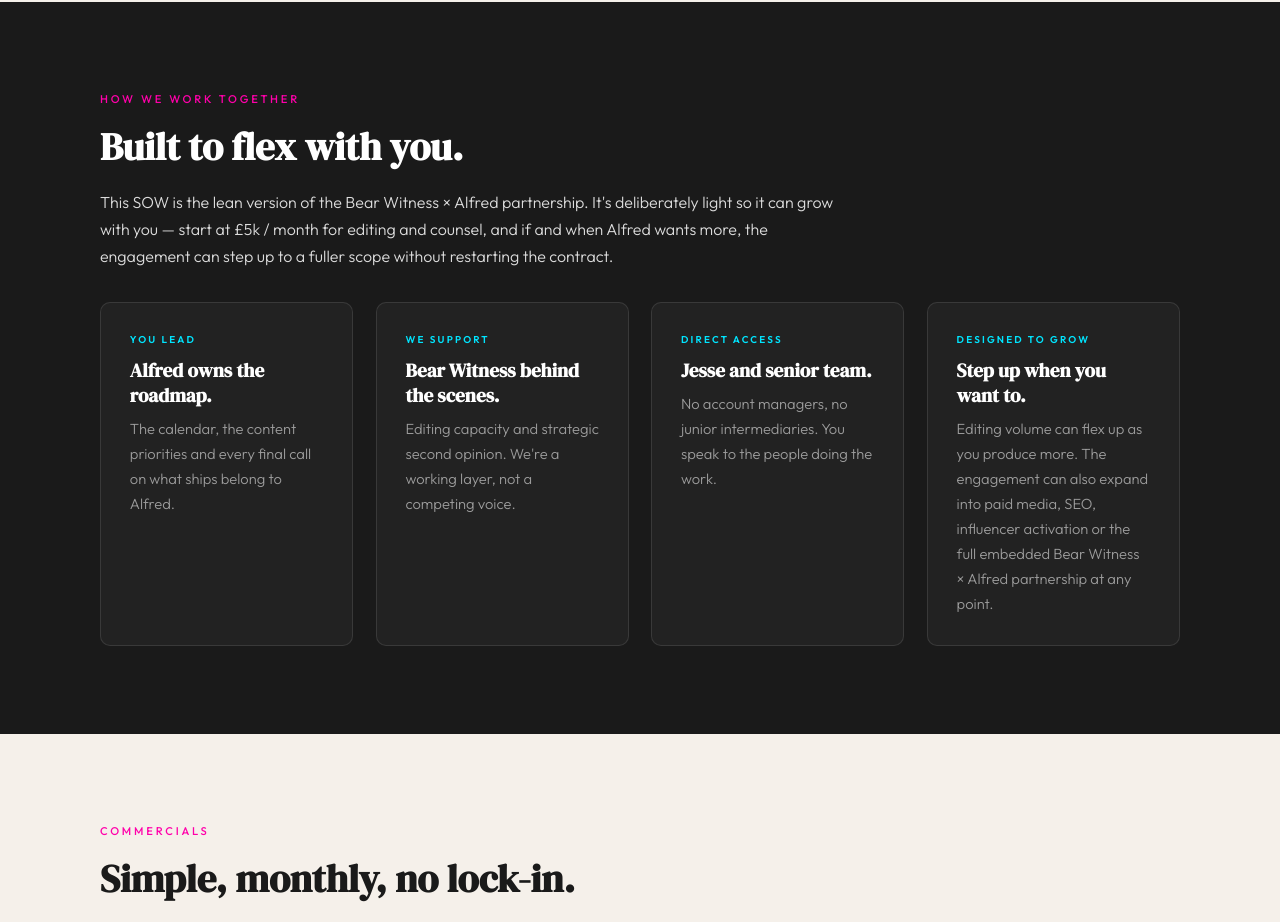
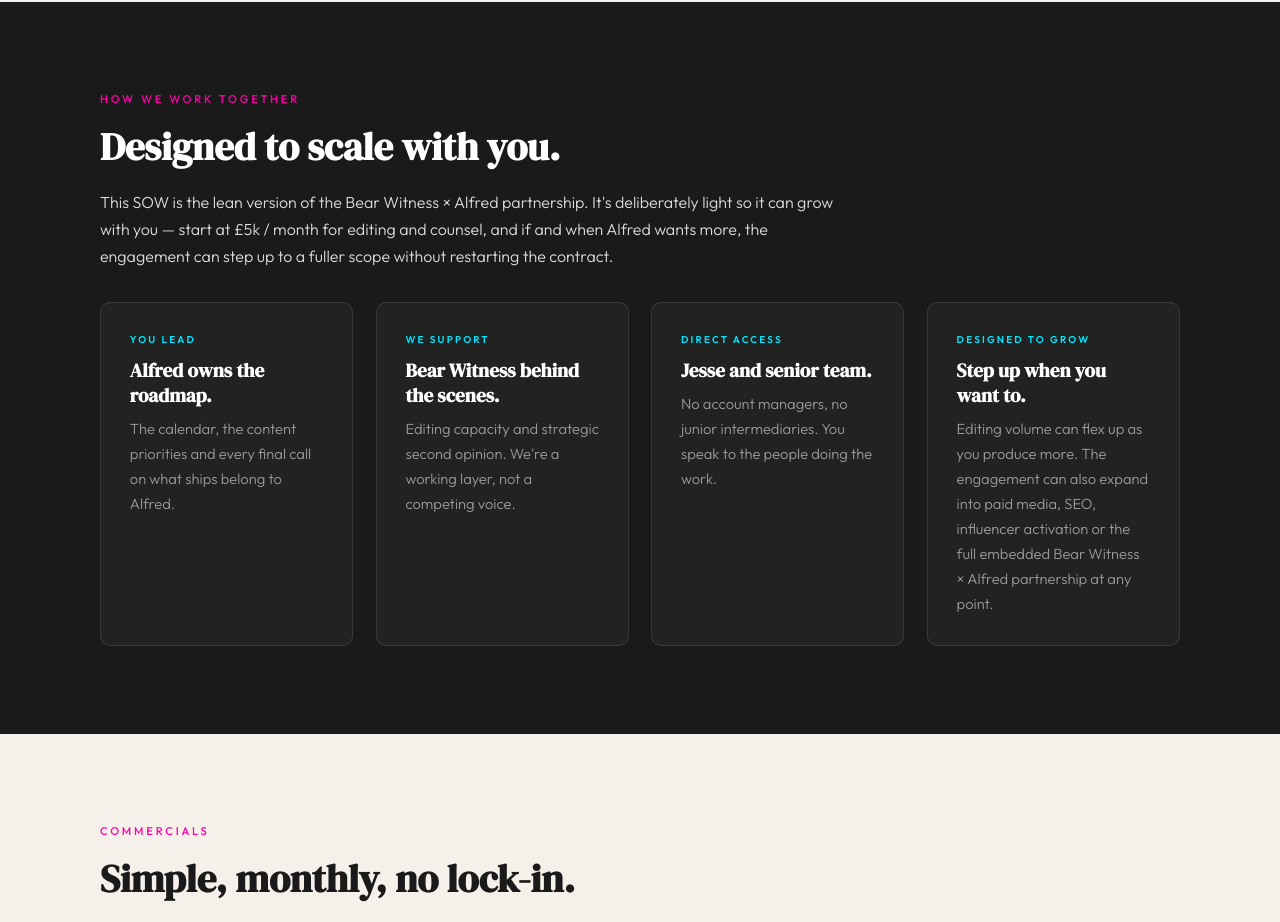
Before and after one commit to dnd5fj5gjy-bit/bgv-strategy-hub, a plain HTML site: page alfred-sow/bear-witness-x-alfred-sow.html in a window 1280 px wide. Shown: the part 1720-2642 px from the top of the page. Drawn offline with Linux system fonts and the light colour scheme.

Commit message:
Alfred SOW v4: heading swap

```diff
--- a/alfred-sow/bear-witness-x-alfred-sow.html
+++ b/alfred-sow/bear-witness-x-alfred-sow.html
@@ -213,7 +213,7 @@
 <section class="sec-dark">
   <div class="inner">
     <div class="tag">How we work together</div>
-    <h2 class="heading">Built to flex with you.</h2>
+    <h2 class="heading">Designed to scale with you.</h2>
     <p class="body-text">This SOW is the lean version of the Bear Witness × Alfred partnership. It's deliberately light so it can grow with you — start at £5k / month for editing and counsel, and if and when Alfred wants more, the engagement can step up to a fuller scope without restarting the contract.</p>
 
     <div class="howwework">
```
